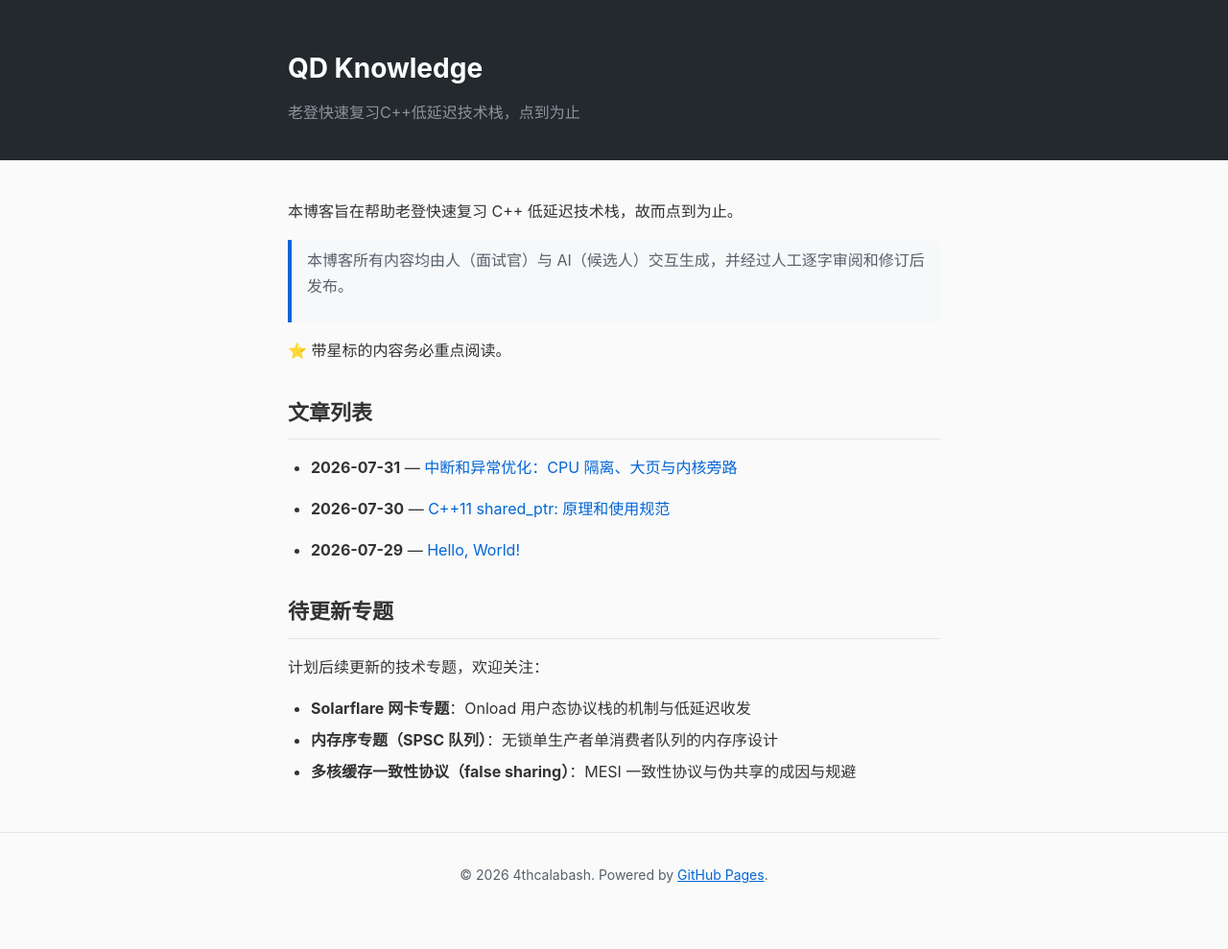
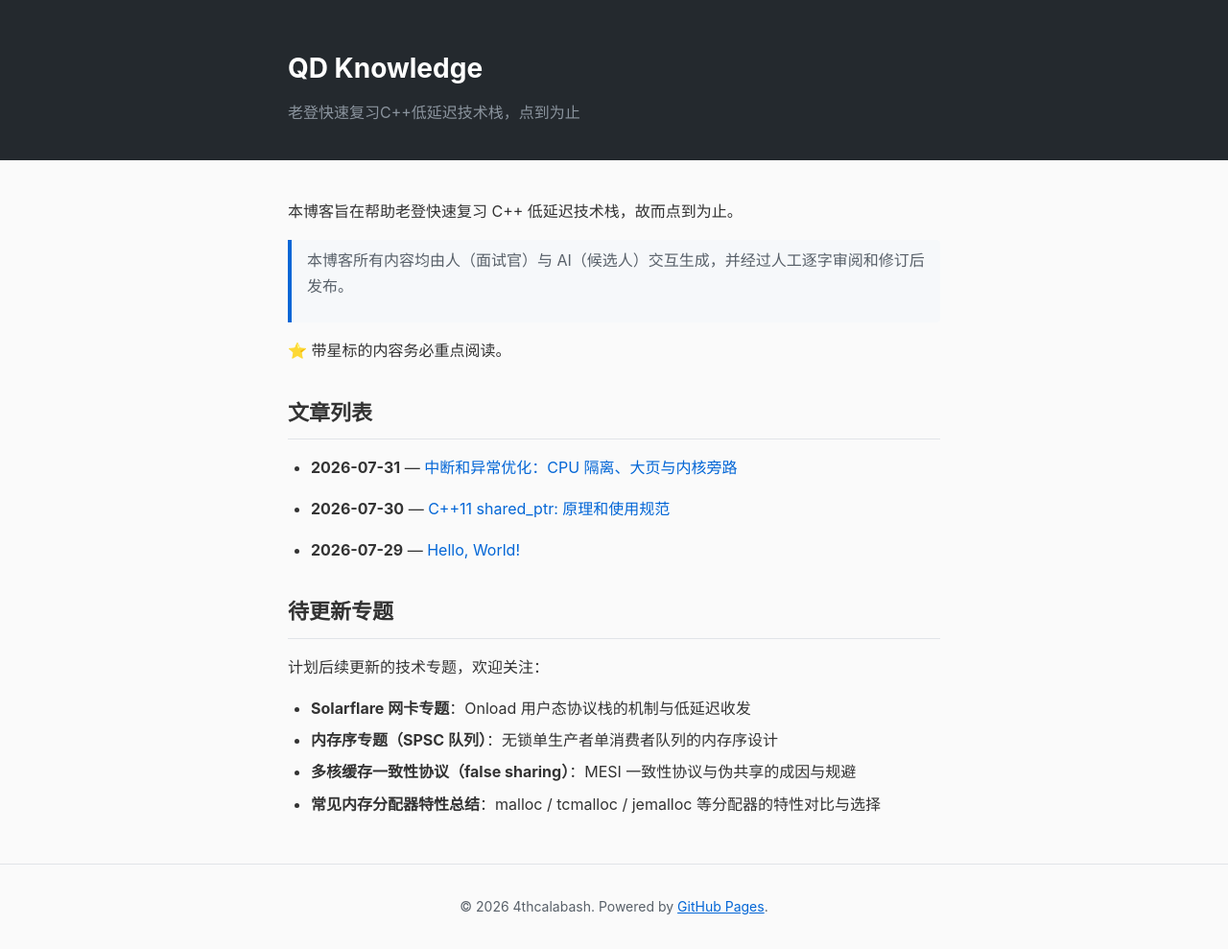
Before and after one commit to 4thcalabash/qd-knowledge, a Jekyll site: the page built from index.md, in a window 1280 px wide. Shown: the whole page at 96% size. Built offline with Jekyll 4.4.1, drawn with Linux system fonts in a browser that asks for light colours; before the commit the page ends 955 px from its top, so only the background shows below that.

Commit message:
主页：待更新专题增加常见内存分配器特性总结

```diff
--- a/index.md
+++ b/index.md
@@ -22,3 +22,4 @@
 - **Solarflare 网卡专题**：Onload 用户态协议栈的机制与低延迟收发
 - **内存序专题（SPSC 队列）**：无锁单生产者单消费者队列的内存序设计
 - **多核缓存一致性协议（false sharing）**：MESI 一致性协议与伪共享的成因与规避
+- **常见内存分配器特性总结**：malloc / tcmalloc / jemalloc 等分配器的特性对比与选择
```
